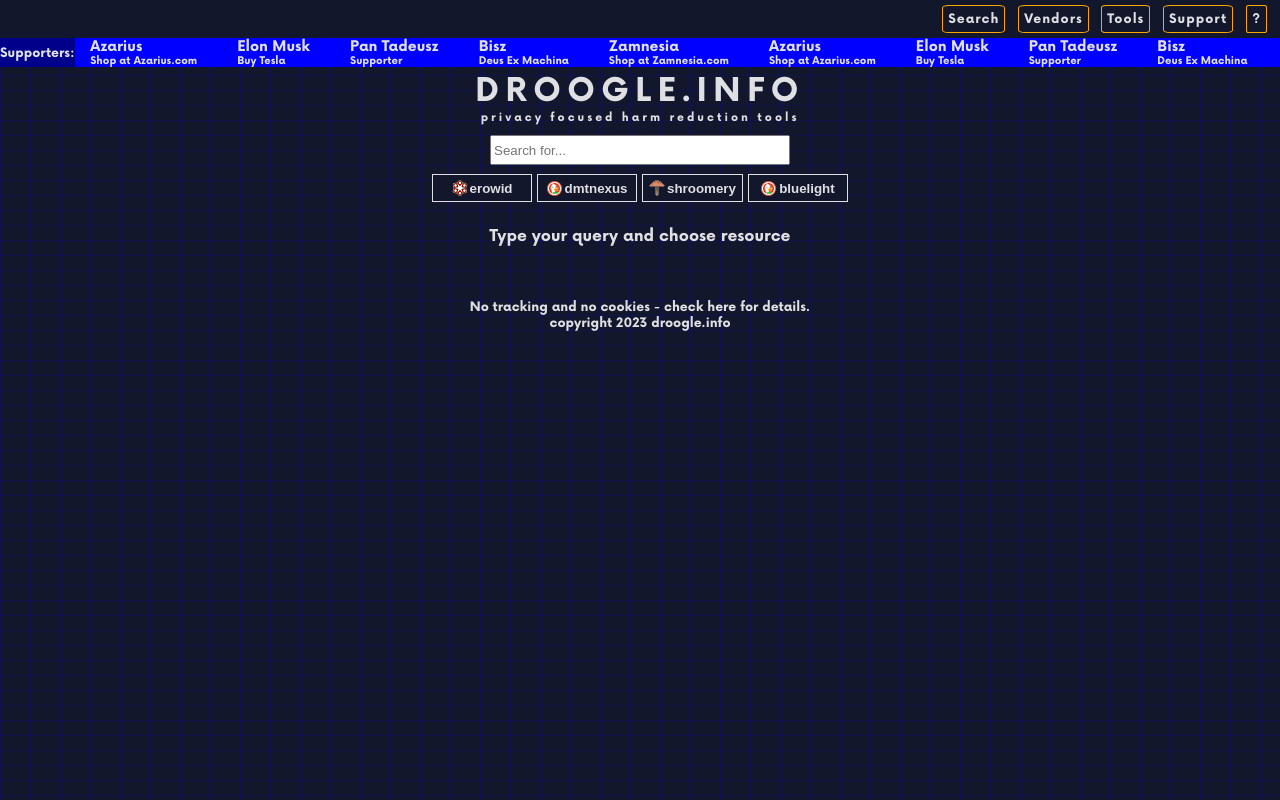
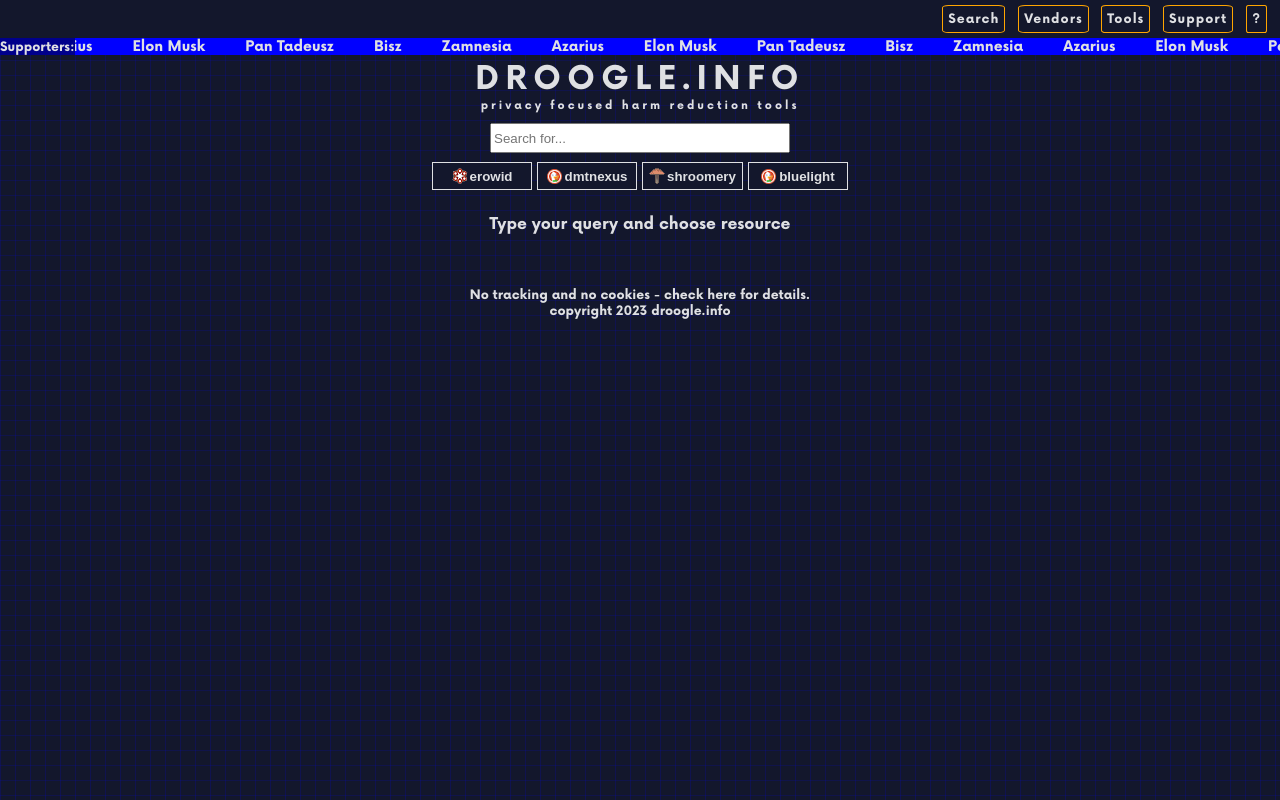
Before and after one commit to TomaszGoljat/droogle, a React (Create React App) app: page / in a window 1280 px wide. Built offline with nearby package versions, Linux system fonts and the light colour scheme.

Commit message:
modified:   src/App.css 	modified:   src/components/Sponsors.js

```diff
--- a/src/App.css
+++ b/src/App.css
@@ -3,6 +3,7 @@
   --cardbg-color: rgba(223, 224, 227, 0.05);
   --cardborder-color: rgba(223, 224, 227, 1);
   --text-color: rgba(223, 224, 227, 1);
+  --transparent-blue: rgba(0, 0, 256, 0.25)
 }
 
 #root {
@@ -37,8 +38,10 @@
   position: fixed;
   bottom: 40px;
   right: 1vw;
-  height: 50px;
   width: 50px;
+  vertical-align: middle;
+  text-align: center;
+  aspect-ratio: 1 / 1;
   font-size: 250%;
   background-color: var(--cardbg-color);
   color: orange;
@@ -46,7 +49,7 @@
 }
 
 .backToTop:hover {
-  background-color: blue;
+  background-color: var(--transparent-blue);
   cursor: pointer;
 }
 /*
--- a/src/components/Sponsors.js
+++ b/src/components/Sponsors.js
@@ -8,7 +8,6 @@ export default function Sponsors() {
             <a href={props.url}>
                 <div className="sponsor--div">
                     <p className="sponsor--title">{props.title}</p>
-                    <p className="sponsor--desc">{props.description ? props.description : "Supporter"}</p>
                 </div>
             </a>
         )
```
